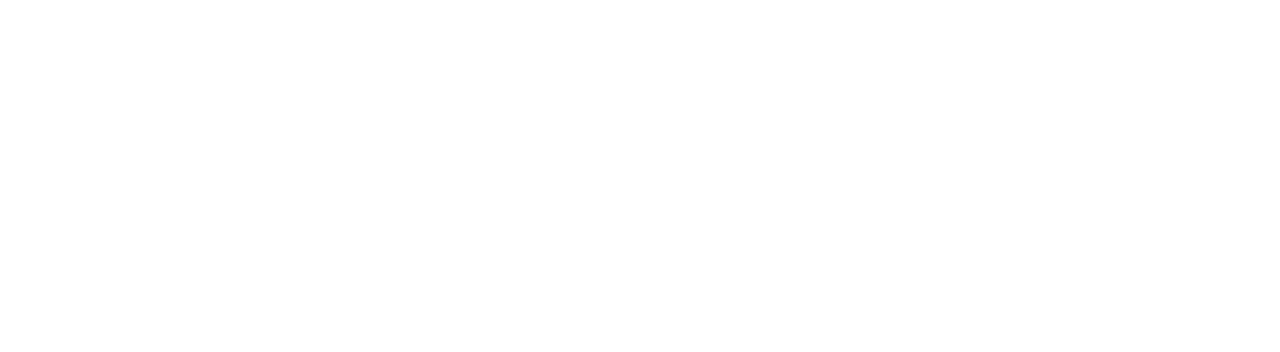
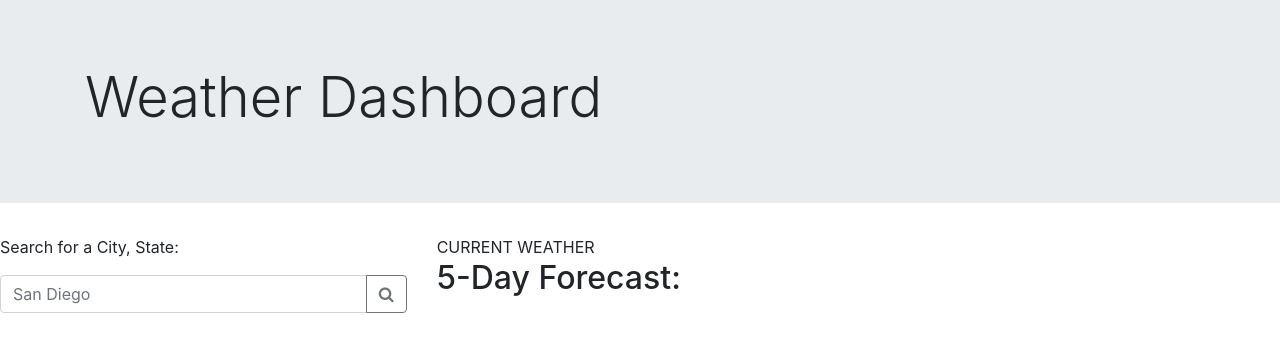
Before and after one commit to sylhuynh/weather-dashboard, a plain HTML site: page index.html in a window 1280 px wide. Drawn offline with nearby package versions, Linux system fonts and the light colour scheme.

Commit message:
added in html for the page layout with search bar

```diff
--- a/index.html
+++ b/index.html
@@ -20,6 +20,47 @@
 
 <body>
 
+    <!--Header-->
+    <header>
+        <div class="jumbotron jumbotron-fluid">
+            <div class="container">
+                <h1 class="display-4"></i> Weather Dashboard</h1>
+            </div>
+        </div>
+    </header>
+
+    <main>
+        <div class="row">
+            <!--Aside Section-->
+            <div class="col-sm-4">
+                <div class="side-section">
+                    <p>Search for a City, State:</p>
+                    <div class="input-group">
+                        <input type="text" class="form-control" placeholder="San Diego" id="search-bar">
+                        <div class="input-group-append">
+                            <button class="btn btn-outline-secondary" id="search-btn" type="button"><i
+                                    class="fa fa-search"></i></button>
+                        </div>
+                    </div>
+                </div>
+            </div>
+
+            <!--Main section-->
+            <div class="col-sm-8">
+                <div class="row">
+                    <div class="col-sm">
+                        CURRENT WEATHER
+                    </div>
+                </div>
+                <div class="row">
+                    <div class="col-sm">
+                        <h2>5-Day Forecast:</h2>
+                    </div>
+                </div>
+            </div>
+        </div>
+    </main>
+
     <!--JQUERY link-->
     <script src="https://code.jquery.com/jquery-3.4.1.min.js"
         integrity="sha256-CSXorXvZcTkaix6Yvo6HppcZGetbYMGWSFlBw8HfCJo=" crossorigin="anonymous"></script>
```
